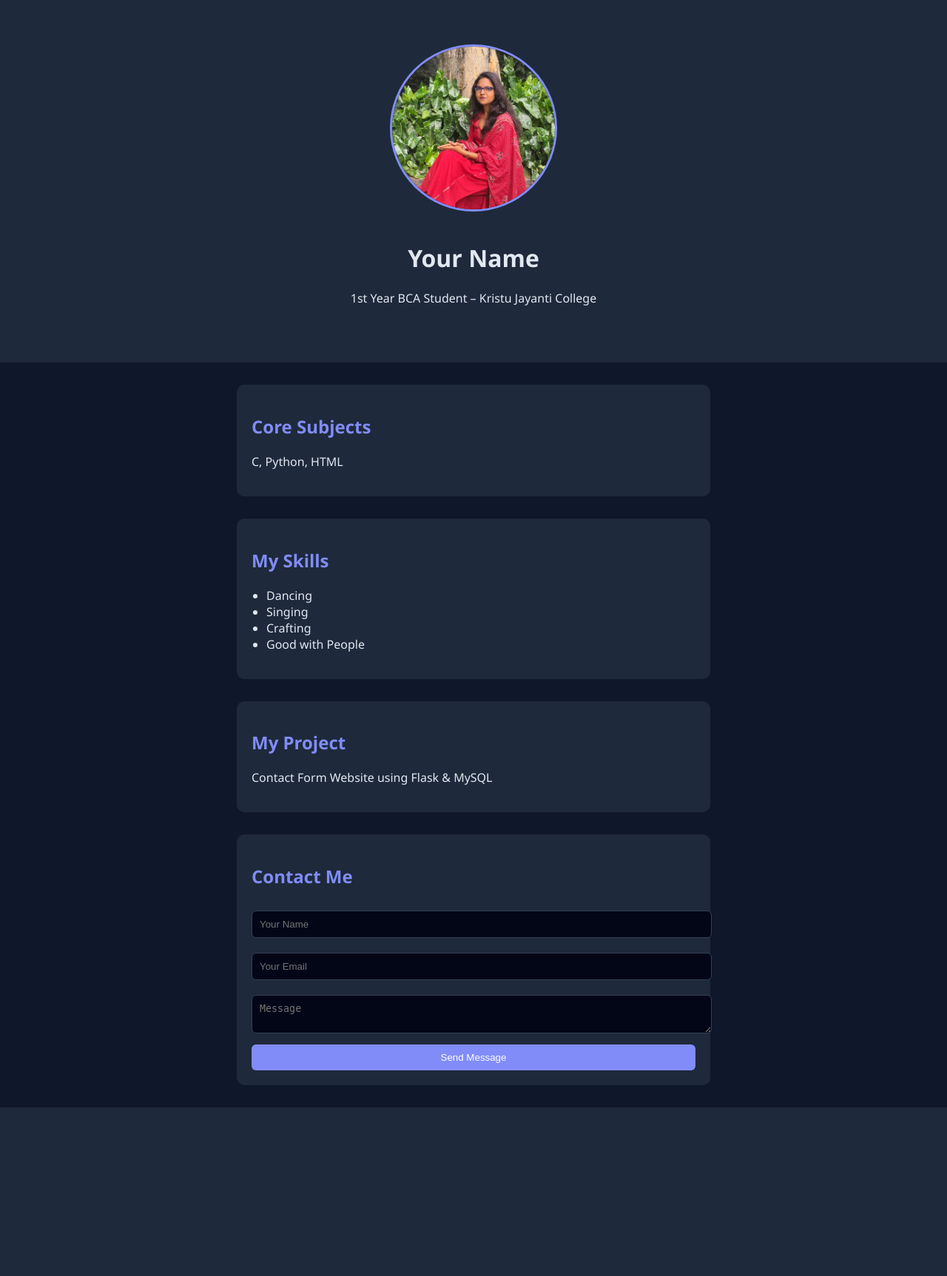
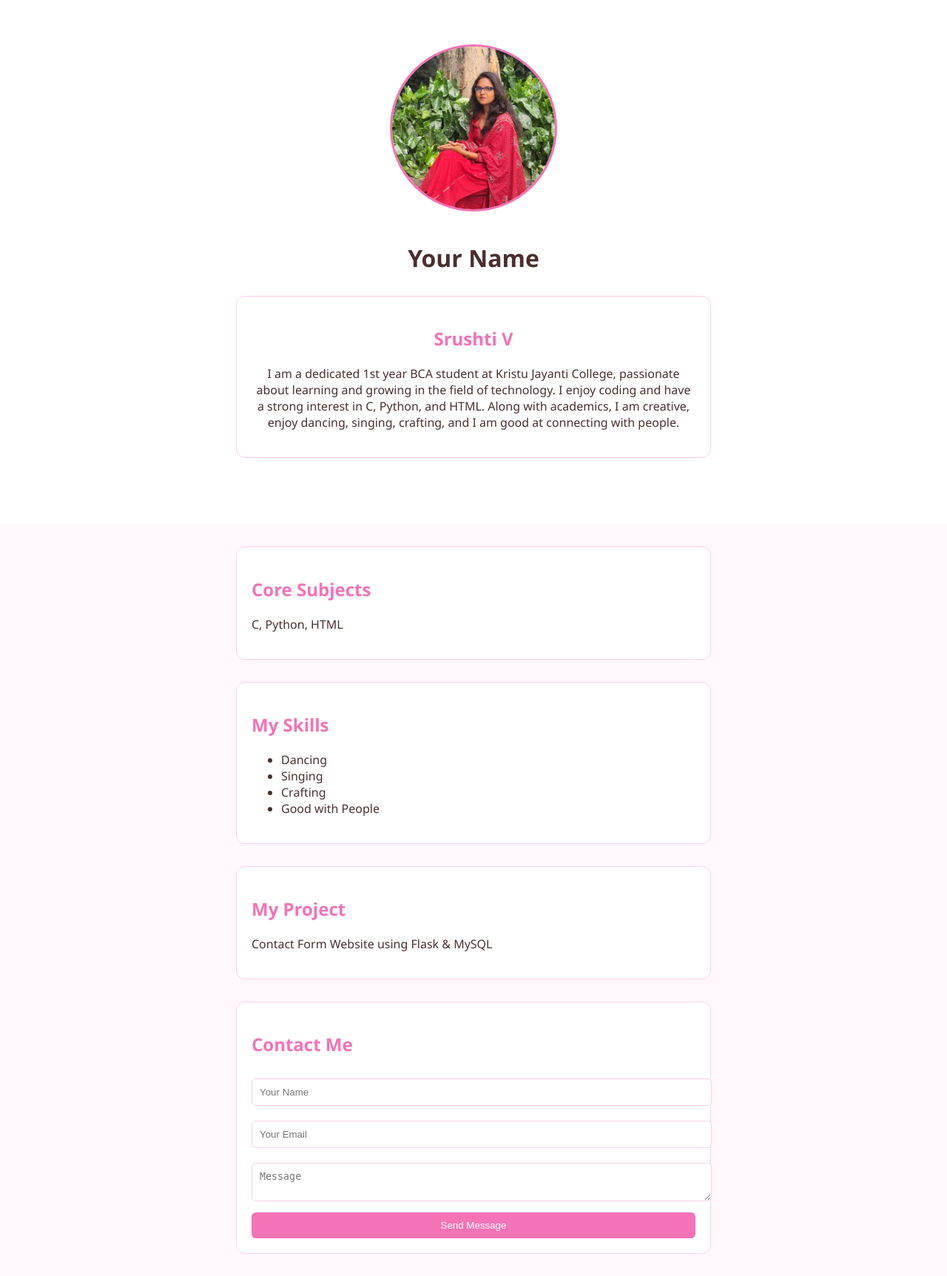
Before and after one commit to srushti-64/helllo, a Flask app: page / in a window 1280 px wide. Shown: the whole page at 74% size. Before the commit the page ends 1497 px from the top, so only its background shows below. Run offline with Flask 3, Linux system fonts and the light colour scheme.

Commit message:
your message

```diff
--- a/static/style.css
+++ b/static/style.css
@@ -1,8 +1,9 @@
 :root {
-    --bg: #0f172a;
-    --card: #1e293b;
-    --text: #e2e8f0;
-    --accent: #818cf8;
+    --bg: #fff7fb;        /* very light pink */
+    --card: #ffffff;     /* pure white */
+    --text: #4b2e2e;     /* soft dark brown/pink tone */
+    --accent: #f472b6;   /* soft pink */
+    --border: #fbcfe8;
 }
 
 body {
@@ -35,7 +36,8 @@ section {
     margin: 30px auto;
     padding: 20px;
     background: var(--card);
-    border-radius: 10px;
+    border-radius: 12px;
+    border: 1px solid var(--border);
 }
 
 /* Headings */
@@ -43,20 +45,14 @@ h2 {
     color: var(--accent);
 }
 
-/* List */
-ul {
-    padding-left: 20px;
-}
-
 /* Inputs */
 input, textarea {
     width: 100%;
     padding: 10px;
     margin: 10px 0;
-    background: #020617;
-    border: 1px solid #334155;
-    color: white;
+    border: 1px solid var(--border);
     border-radius: 6px;
+    outline: none;
 }
 
 /* Button */
@@ -73,3 +69,10 @@ button {
 button:hover {
     opacity: 0.9;
 }
+section {
+    transition: transform 0.2s ease;
+}
+
+section:hover {
+    transform: translateY(-5px);
+}
--- a/templates/index.html
+++ b/templates/index.html
@@ -9,7 +9,16 @@
 <header>
     <img src="{{ url_for('static', filename='profile.jpg') }}" class="profile-img">
     <h1>Your Name</h1>
-    <p>1st Year BCA Student – Kristu Jayanti College</p>
+    <section>
+    <h2>Srushti V</h2>
+    <p>
+        I am a dedicated 1st year BCA student at Kristu Jayanti College,
+        passionate about learning and growing in the field of technology.
+        I enjoy coding and have a strong interest in C, Python, and HTML.
+        Along with academics, I am creative, enjoy dancing, singing, crafting,
+        and I am good at connecting with people.
+    </p>
+</section>
 </header>
 
 <section>
```
